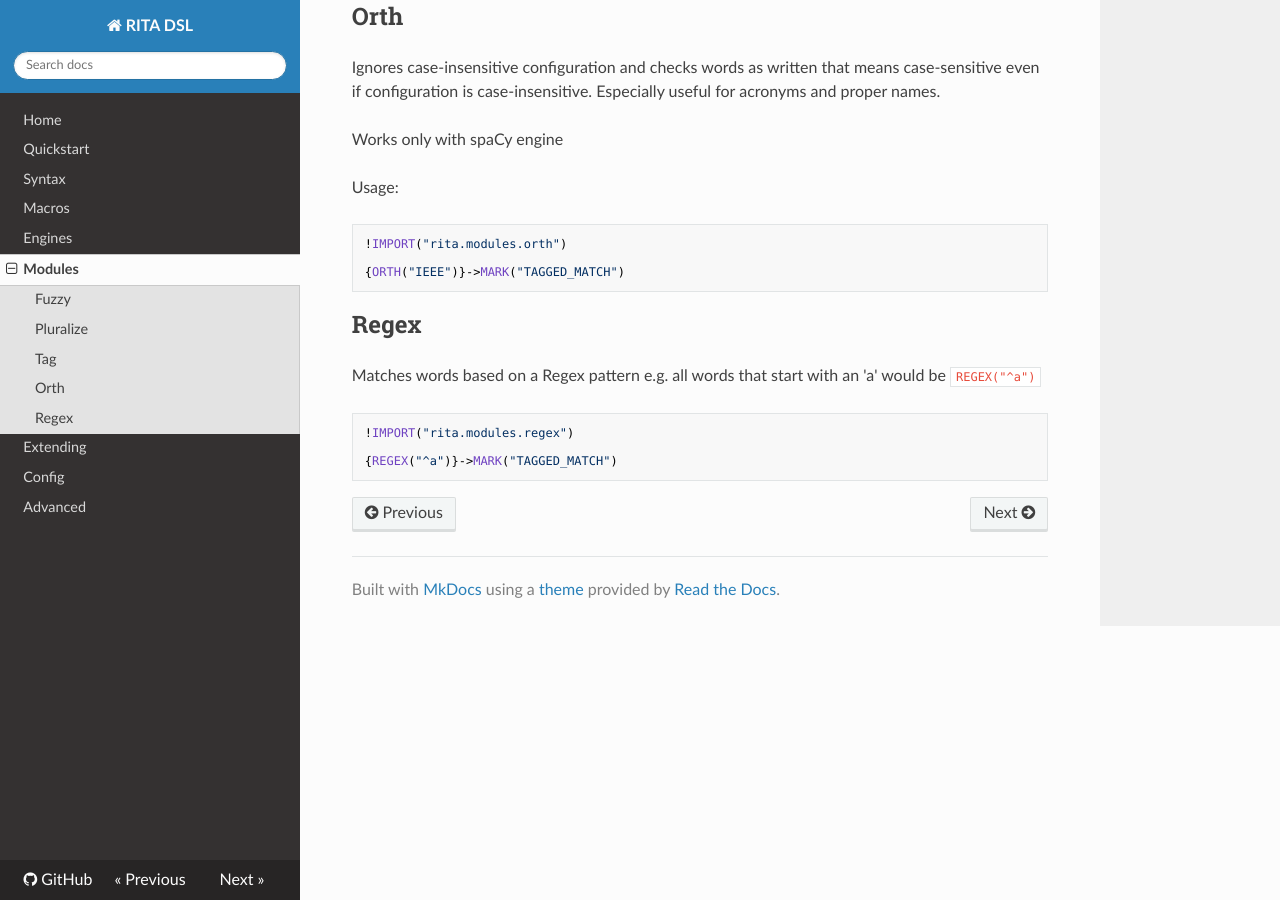
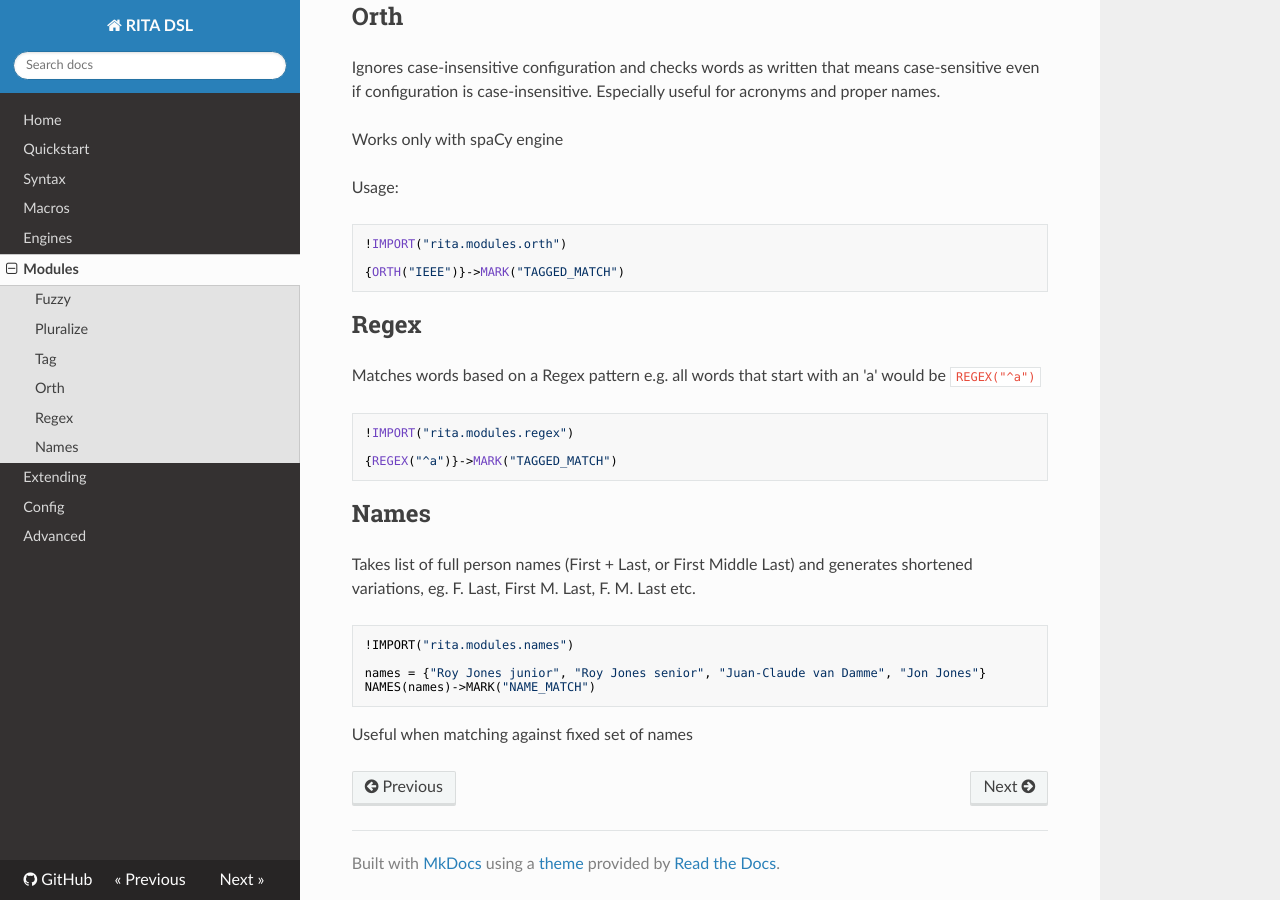
Before and after one commit to zaibacu/rita-dsl, an MkDocs documentation site: the page built from docs/modules.md, in a window 1280 px wide and 900 px high, scrolled down 1754 px. Built offline with MkDocs 1.6.1, drawn with Linux system fonts in a browser that asks for light colours; nearby versions of some CDN libraries.

Commit message:
Basic documentation

````diff
--- a/docs/modules.md
+++ b/docs/modules.md
@@ -104,3 +104,17 @@ e.g. all words that start with an 'a' would be
 
 {REGEX("^a")}->MARK("TAGGED_MATCH")
 ```
+
+## Names
+
+Takes list of full person names (First + Last, or First Middle Last) and generates shortened variations,
+eg. F. Last, First M. Last, F. M. Last etc.
+
+```
+!IMPORT("rita.modules.names")
+
+names = {"Roy Jones junior", "Roy Jones senior", "Juan-Claude van Damme", "Jon Jones"}
+NAMES(names)->MARK("NAME_MATCH")
+```
+
+Useful when matching against fixed set of names
````
Also changed, not shown: 1 other file.
